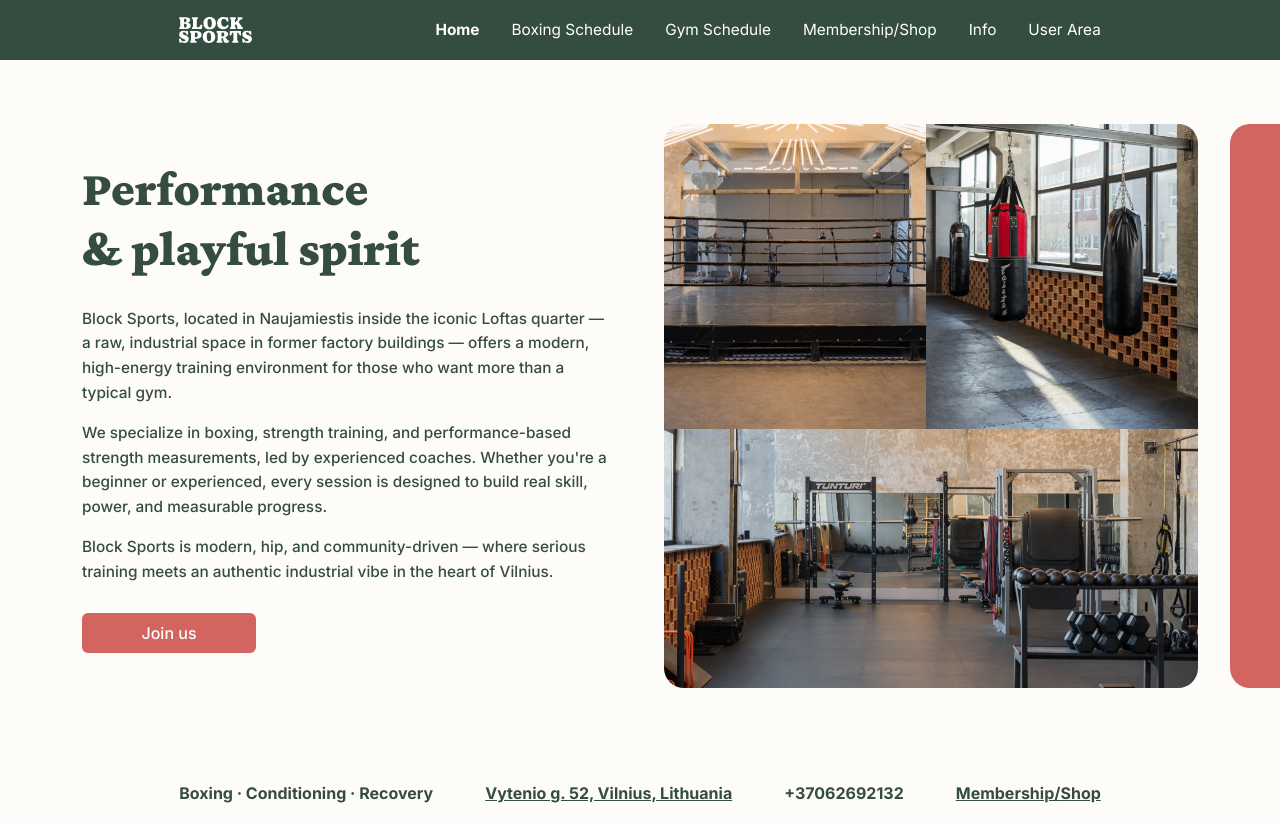
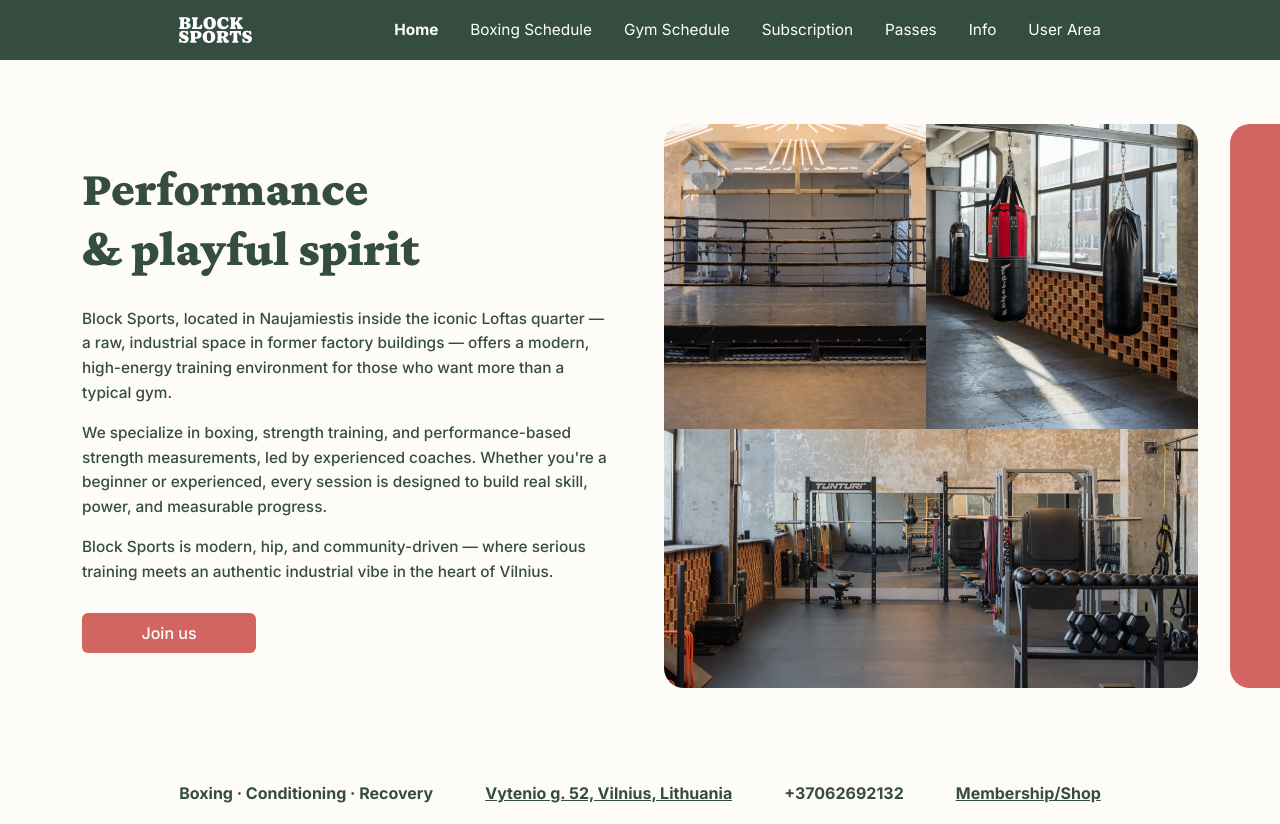
Before and after one commit to mikasmichelevicius/block_sports_web, a Next.js app: page / in a window 1280 px wide. Built offline with nearby package versions, Linux system fonts and the light colour scheme.

Commit message:
bsport website link instead of widgets

```diff
--- a/app/components/Header.tsx
+++ b/app/components/Header.tsx
@@ -17,9 +17,10 @@ const NAV_ITEMS: NavItem[] = [
   { label: "Home", href: "/" },
   { label: "Boxing Schedule", href: "/schedule?type=boxing" },
   { label: "Gym Schedule", href: "/schedule?type=strength" },
-  { label: "Membership/Shop", href: "/membership" },
+  { label: "Subscription", href: "https://backoffice.bsport.io/m/Block%20Sports/5529/subscription/?tabSelected=2&index=2" },
+  { label: "Passes", href: "https://backoffice.bsport.io/m/Block%20Sports/5529/pass/?tabSelected=3&index=3" },
   { label: "Info", href: "/info" },
-  { label: "User Area", href: "/user-area" },
+  { label: "User Area", href: "https://backoffice.bsport.io/c/5529/subscription/" },
 ];
 
 export default function Header() {
--- a/app/components/MobileNav.tsx
+++ b/app/components/MobileNav.tsx
@@ -76,11 +76,18 @@ export default function MobileNav() {
               Gym Schedule
             </Link>
             <Link
-              href="/membership"
+              href="https://backoffice.bsport.io/m/Block%20Sports/5529/subscription/?tabSelected=2&index=2"
               className="text-white text-[5.5vw] font-normal font-sans leading-normal no-underline"
               onClick={() => setOpen(false)}
             >
-              Membership/Shop
+              Subscription
+            </Link>
+            <Link
+              href="https://backoffice.bsport.io/m/Block%20Sports/5529/pass/?tabSelected=3&index=3"
+              className="text-white text-[5.5vw] font-normal font-sans leading-normal no-underline"
+              onClick={() => setOpen(false)}
+            >
+              Passes
             </Link>
             <Link
               href="/info"
@@ -90,7 +97,7 @@ export default function MobileNav() {
               Info
             </Link>
             <Link
-              href="/user-area"
+              href="https://backoffice.bsport.io/c/5529/subscription/"
               className="text-white text-[5.5vw] font-normal font-sans leading-normal no-underline"
               onClick={() => setOpen(false)}
             >
```
